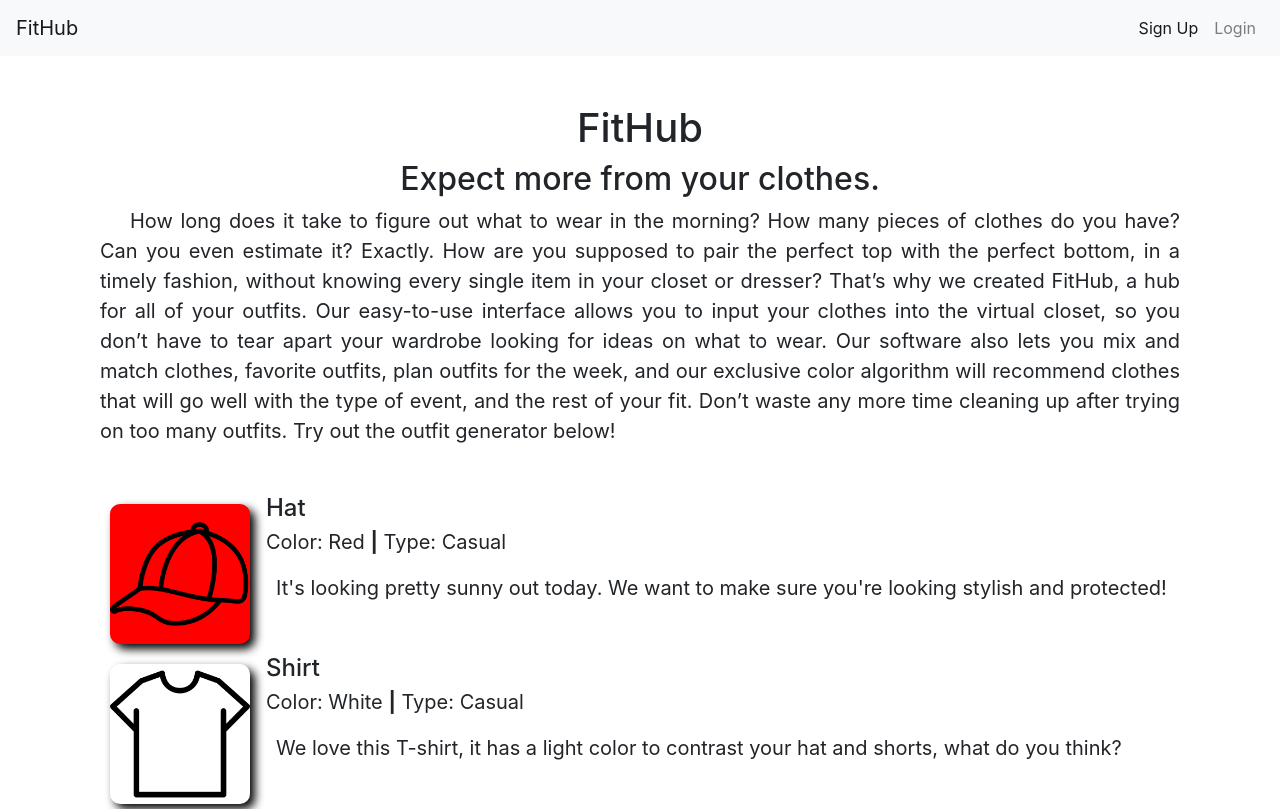
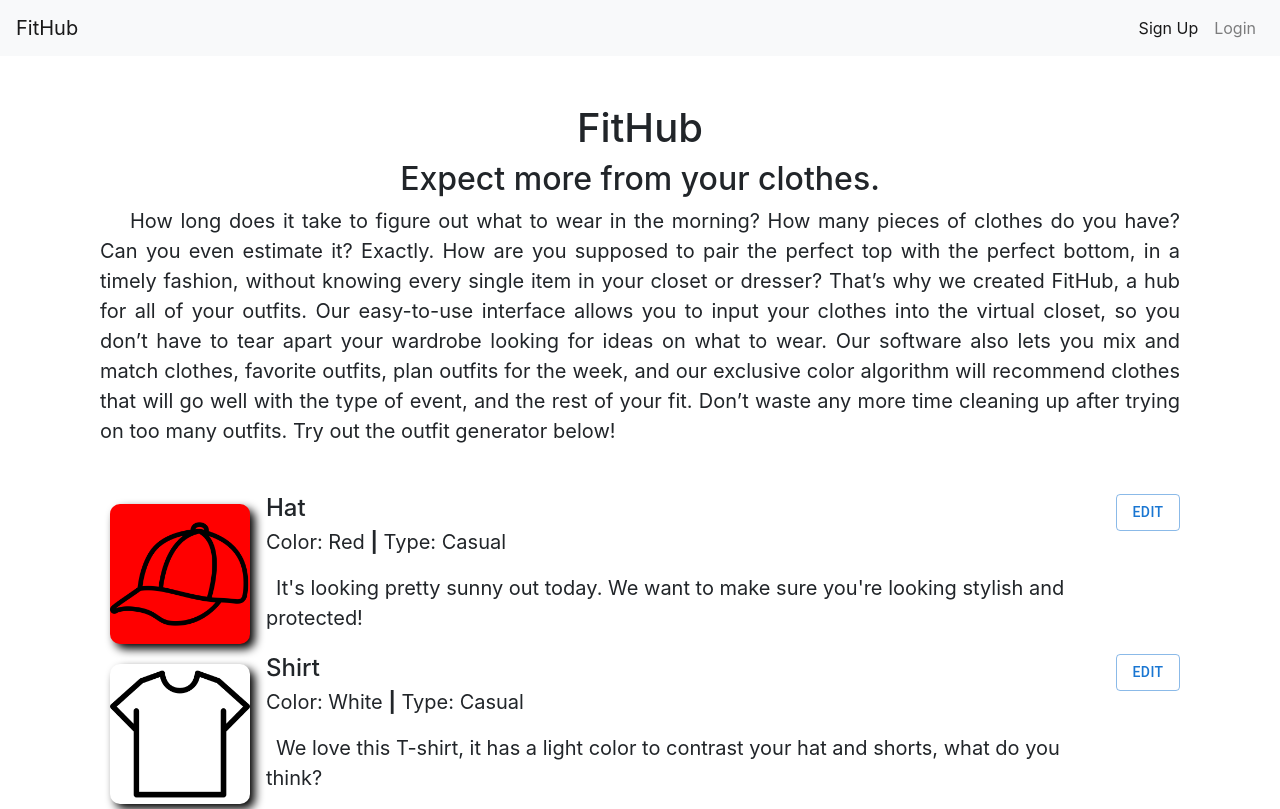
Before and after one commit to rokarn12/fithub-app, a React (Create React App) app in the folder fithub_mongodb/client/: page / in a window 1280 px wide. Shown: the top 809 px of the page. Built offline with nearby package versions, Linux system fonts and the light colour scheme; no server answers.

Commit message:
Ecloset page stuff

```diff
--- a/fithub_mongodb/client/src/App.jsx
+++ b/fithub_mongodb/client/src/App.jsx
@@ -13,6 +13,7 @@ import Login from './pages/Login';
 import Signup from "./pages/Signup";
 import UserDashboard from "./pages/UserDashboard";
 import OutfitGenerator from "./pages/OutfitGenerator";
+import ECloset from "./pages/ECloset";
 
 // functions
 import { getUser } from "./api/user";
@@ -43,6 +44,7 @@ const App = () => {
             <Route exact path="/signup" element={<Signup />}/>
             <Route exact path="/userdashboard" element={<UserDashboard />}/>
             <Route exact path="/outfitgenerator" element={<OutfitGenerator />}/>
+            <Route exact path="/ecloset" element={<ECloset />}/>
           </Routes>
         </UserContext.Provider>
       </Router>
--- a/fithub_mongodb/client/src/components/Header.jsx
+++ b/fithub_mongodb/client/src/components/Header.jsx
@@ -25,7 +25,7 @@ const Header = () => {
     return (
         <nav className="navbar navbar-expand-lg navbar-light bg-light">
             <Link className="navbar-brand" to={user ? "/userdashboard" : "/"}>
-                FitHub
+                {user ? "FitHub Dashboard" : "FitHub"}
             </Link>
             <button className="navbar-toggler" type="button" data-toggle="collapse" data-target="#navbarNav" aria-controls="navbarNav" aria-expanded="false" aria-label="Toggle navigation">
                 <span className="navbar-toggler-icon"></span>
--- a/fithub_mongodb/client/src/components/ItemCard.jsx
+++ b/fithub_mongodb/client/src/components/ItemCard.jsx
@@ -1,21 +1,11 @@
+// import { Button } from "bootstrap";
 import React, { useState } from "react";
 
+import {
+    Button
+} from '@mui/material';
+
 const itemCard = (props) => {
-    // const color1 = "red"
-    // const color2 = "blue"
-    // const current_color = color2
-
-    // const move = async () => {
-    //     while (true){
-
-    //         setTimeout(function(){},1000);
-    //         current_color = color1;
-    //         setTimeout(function(){},1000);
-    //         current_color = color2;
-    //     }
-    // }
-
-    // move();
 
     return (
         <div id='itemCard' className='media'>
@@ -25,6 +15,11 @@ const itemCard = (props) => {
                 <p classname='mt-0 mb-1'>Color: {props.color} <b>|</b> Type: {props.type}</p>
                 <p>&ensp;{props.description}</p>
             </div>
+            <div>
+                <Button variant="outlined">
+                    EDIT
+                </Button>
+            </div>
         </div>
     );
 };
--- a/fithub_mongodb/client/src/pages/OutfitGenerator.jsx
+++ b/fithub_mongodb/client/src/pages/OutfitGenerator.jsx
@@ -89,7 +89,7 @@ const OutfitGenerator = () => {
     ) : ( // user is not logged in, show this message
         <div className="container text-center">
             <div className="alert alert-danger p-5">
-                <h1>Please Login to View Dashboard</h1>
+                <h1>Please Login to View Outfit Generator</h1>
             </div>
         </div>
     )));
--- a/fithub_mongodb/client/src/pages/UserDashboard.jsx
+++ b/fithub_mongodb/client/src/pages/UserDashboard.jsx
@@ -1,6 +1,7 @@
 import React, { useContext} from 'react';
 import { Link, useNavigate } from 'react-router-dom';
 import { UserContext } from '../UserContext';
+
 
 import './css/home.css';
 
@@ -13,14 +14,16 @@ const UserDashboard = () => {
     return ((user ? ( // user is logged in, show their dashboard
         <div className="container text-center">
             <div className="alert alert-primary p-5">
-                <h1>{user && <span className='text-success'>{user}'s</span>}{" "}
+                <h1>{user && <span >{user}'s</span>}{" "}
                     Personal Dashboard</h1>
             </div>
 
             <div className="container">
                 <div className="container">
                     <Button id="button" variant="contained">Add Item</Button> {' '}
-                    <Button variant="contained">E-Closet</Button>{' '}
+                    <Link to="/ecloset">
+                        <Button variant="contained">E-Closet</Button>{' '}
+                    </Link>
                     <Button variant="contained">Saved Outfits</Button>{' '}
                     {/* <br></br> */}
                 </div>
```
